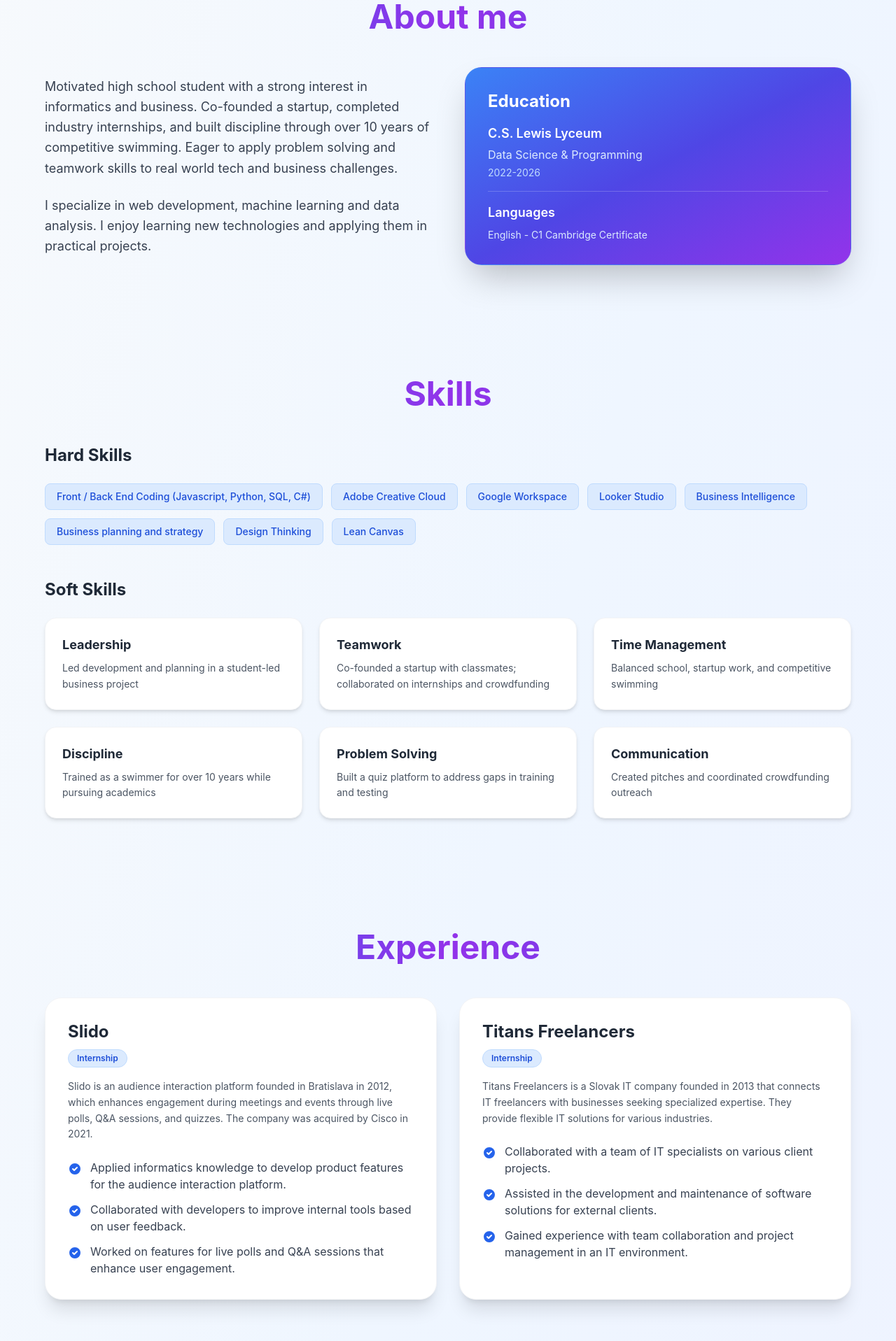
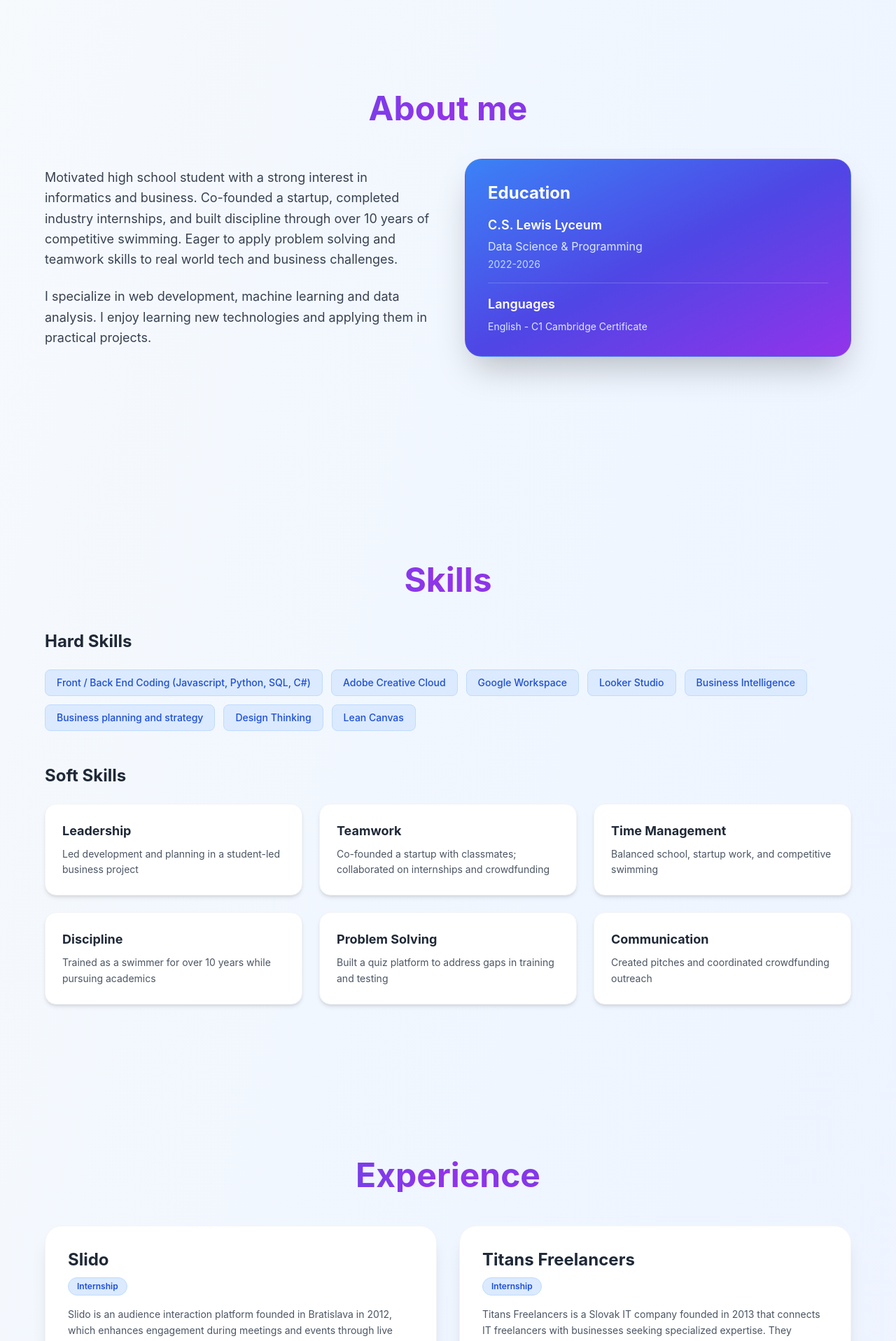
Before and after one commit to simon07426/Portfolio, a React (Vite) app in the folder portfolio/: page / in a window 1280 px wide. Shown: the part 880-2797 px from the top of the page at 70% size. Built offline with nearby package versions, Linux system fonts and the light colour scheme.

Commit message:
animation - test

```diff
--- a/portfolio/src/App.jsx
+++ b/portfolio/src/App.jsx
@@ -216,6 +216,7 @@ function HomePage() {
   const [isDarkMode, setIsDarkMode] = useState(false);
   const [darkTheme, setDarkTheme] = useState('blue');
   const [showThemeMenu, setShowThemeMenu] = useState(false);
+  const [visibleSections, setVisibleSections] = useState(new Set(['home']));
 
   const t = translations.en;
   const projects = getProjects('en');
@@ -563,6 +564,29 @@ function HomePage() {
     return () => window.removeEventListener('scroll', handleScroll);
   }, []);
 
+  // Intersection Observer for section animations
+  useEffect(() => {
+    const observerOptions = {
+      threshold: 0.1,
+      rootMargin: '0px 0px -100px 0px'
+    };
+
+    const observer = new IntersectionObserver((entries) => {
+      entries.forEach((entry) => {
+        if (entry.isIntersecting) {
+          setVisibleSections((prev) => new Set([...prev, entry.target.id]));
+        }
+      });
+    }, observerOptions);
+
+    const sections = document.querySelectorAll('section[id]');
+    sections.forEach((section) => observer.observe(section));
+
+    return () => {
+      sections.forEach((section) => observer.unobserve(section));
+    };
+  }, []);
+
   // Zatvoriť menu pri kliknutí mimo
   useEffect(() => {
     const handleClickOutside = (event) => {
@@ -687,8 +711,8 @@ function HomePage() {
       </section>
 
       {/* About Section */}
-      <section id="about" className="section-padding">
-        <div className="max-w-6xl mx-auto">
+      <section id="about" className="min-h-screen flex items-center justify-center section-padding">
+        <div className={`max-w-6xl mx-auto w-full section-animate ${visibleSections.has('about') ? 'visible' : ''}`}>
           <h2 className="text-4xl md:text-5xl font-bold text-center mb-12 gradient-text">{t.about.title}</h2>
           <div className="grid md:grid-cols-2 gap-12 items-center">
             <div className="space-y-6 text-lg text-gray-700 dark:text-slate-200 leading-relaxed">
@@ -714,8 +738,8 @@ function HomePage() {
       </section>
 
       {/* Skills Section */}
-      <section id="skills" className="section-padding">
-        <div className="max-w-6xl mx-auto">
+      <section id="skills" className="min-h-screen flex items-center justify-center section-padding">
+        <div className={`max-w-6xl mx-auto w-full section-animate ${visibleSections.has('skills') ? 'visible' : ''}`}>
           <h2 className="text-4xl md:text-5xl font-bold text-center mb-12 gradient-text">{t.skills.title}</h2>
 
           {/* Hard Skills */}
@@ -749,8 +773,8 @@ function HomePage() {
       </section>
 
       {/* Experience Section */}
-      <section id="experience" className="section-padding">
-        <div className="max-w-6xl mx-auto">
+      <section id="experience" className="min-h-screen flex items-center justify-center section-padding">
+        <div className={`max-w-6xl mx-auto w-full section-animate ${visibleSections.has('experience') ? 'visible' : ''}`}>
           <h2 className="text-4xl md:text-5xl font-bold text-center mb-12 gradient-text">{t.experience.title}</h2>
           <div className="grid md:grid-cols-2 gap-8">
             {/* Slido */}
@@ -819,8 +843,8 @@ function HomePage() {
       </section>
 
       {/* Extracurricular Section */}
-      <section id="extracurricular" className="section-padding">
-        <div className="max-w-6xl mx-auto">
+      <section id="extracurricular" className="min-h-screen flex items-center justify-center section-padding">
+        <div className={`max-w-6xl mx-auto w-full section-animate ${visibleSections.has('extracurricular') ? 'visible' : ''}`}>
           <h2 className="text-4xl md:text-5xl font-bold text-center mb-12 gradient-text">{t.extracurricular.title}</h2>
           <div className="bg-white dark:bg-slate-800 rounded-3xl p-8 md:p-12 shadow-xl dark:shadow-indigo-900/30 dark:[data-theme='purple']:shadow-purple-900/30 dark:[data-theme='green']:shadow-emerald-900/30 dark:[data-theme='orange']:shadow-orange-900/30 dark:[data-theme='pink']:shadow-pink-900/30 dark:[data-theme='cyan']:shadow-cyan-900/30 border border-gray-100 dark:border-indigo-900/30 dark:[data-theme='purple']:border-purple-900/30 dark:[data-theme='green']:border-emerald-900/30 dark:[data-theme='orange']:border-orange-900/30 dark:[data-theme='pink']:border-pink-900/30 dark:[data-theme='cyan']:border-cyan-900/30">
             <h3 className="text-2xl font-bold mb-4 text-gray-800 dark:text-slate-200">{t.extracurricular.swimming}</h3>
@@ -855,8 +879,8 @@ function HomePage() {
       </section>
 
       {/* Projects Section */}
-      <section id="projects" className="section-padding">
-        <div className="max-w-7xl mx-auto">
+      <section id="projects" className="min-h-screen flex items-center justify-center section-padding">
+        <div className={`max-w-7xl mx-auto w-full section-animate ${visibleSections.has('projects') ? 'visible' : ''}`}>
           <h2 className="text-4xl md:text-5xl font-bold text-center mb-4 gradient-text">{t.projects.title}</h2>
           <p className="text-center text-gray-600 dark:text-slate-300 mb-12 text-lg">
             {t.projects.description}
@@ -903,8 +927,8 @@ function HomePage() {
       </section>
 
       {/* Contact Section */}
-      <section id="contact" className="section-padding">
-        <div className="max-w-4xl mx-auto">
+      <section id="contact" className="min-h-screen flex items-center justify-center section-padding">
+        <div className={`max-w-4xl mx-auto w-full section-animate ${visibleSections.has('contact') ? 'visible' : ''}`}>
           <h2 className="text-4xl md:text-5xl font-bold text-center mb-4 gradient-text">{t.contact.title}</h2>
           <p className="text-center text-gray-600 dark:text-slate-300 mb-12 text-lg">
             {t.contact.description}
--- a/portfolio/src/index.css
+++ b/portfolio/src/index.css
@@ -198,4 +198,27 @@
   .section-padding {
     @apply py-20 px-4 sm:px-6 lg:px-8;
   }
+
+  /* Section animations */
+  @keyframes fadeInUp {
+    from {
+      opacity: 0;
+      transform: translateY(40px);
+    }
+    to {
+      opacity: 1;
+      transform: translateY(0);
+    }
+  }
+
+  .section-animate {
+    opacity: 0;
+    transform: translateY(40px);
+    transition: opacity 0.9s cubic-bezier(0.4, 0, 0.2, 1), transform 0.9s cubic-bezier(0.4, 0, 0.2, 1);
+  }
+
+  .section-animate.visible {
+    opacity: 1;
+    transform: translateY(0);
+  }
 }
```
